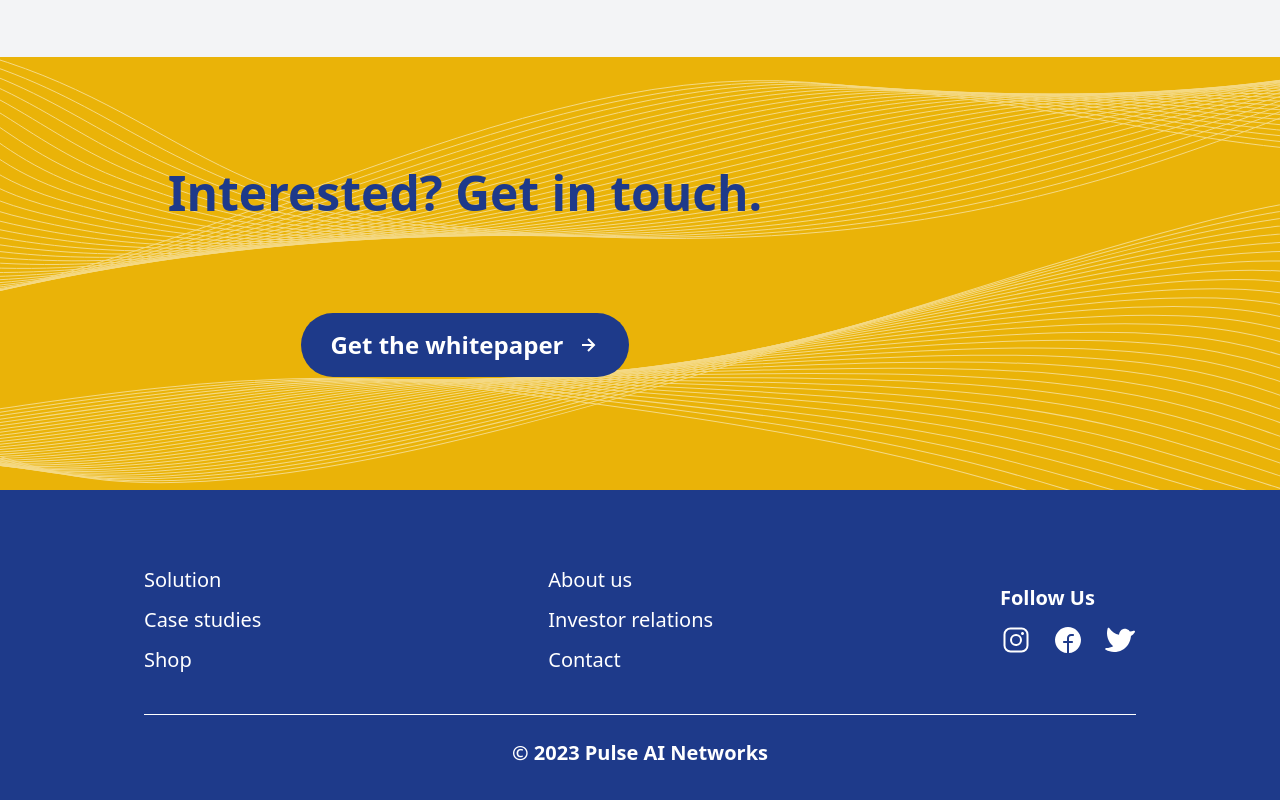
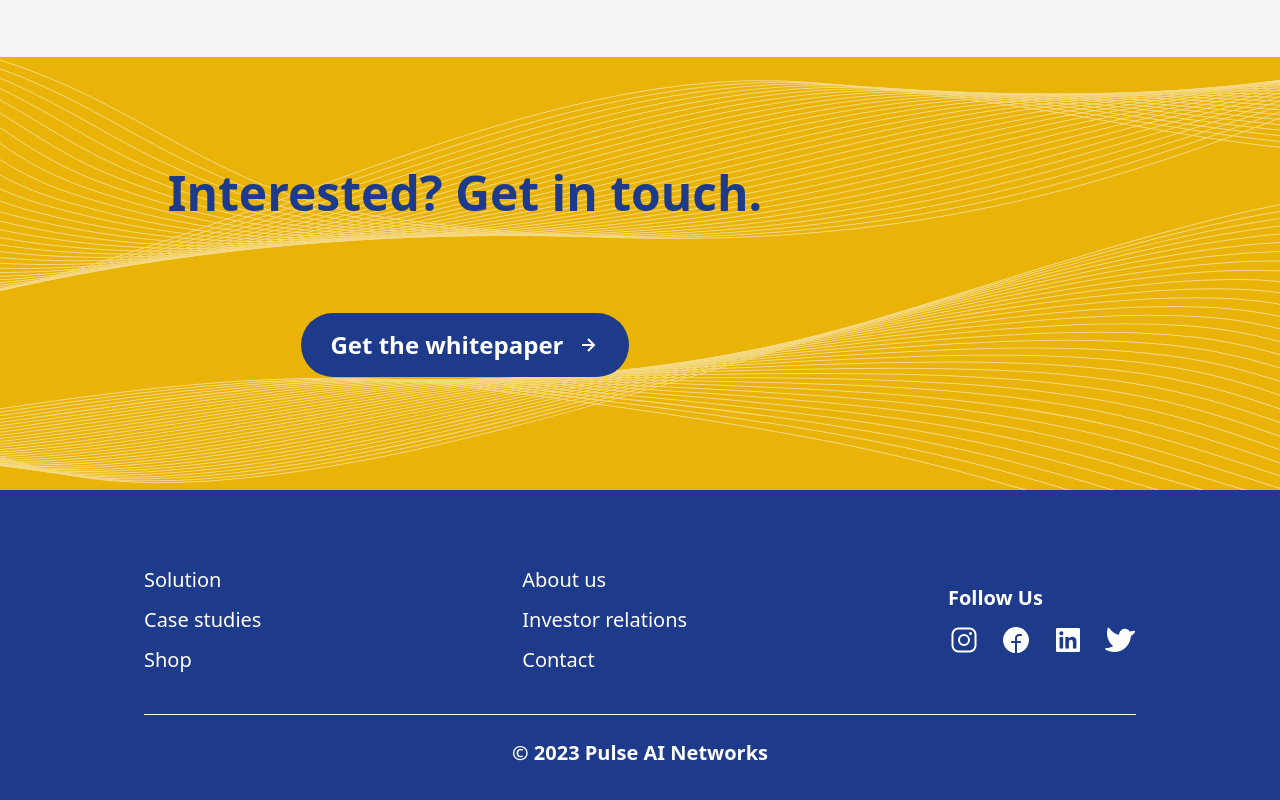
Before and after one commit to PhillipNzau/pulse-network, an Angular app: page /solutions in a window 1280 px wide. Shown: the part 1836-2636 px from the top of the page. Built offline with nearby package versions, Linux system fonts and the light colour scheme.

Commit message:
download white paper and links fix

```diff
--- a/src/app/pages/home/home.component.html
+++ b/src/app/pages/home/home.component.html
@@ -223,7 +223,9 @@
     Metering for Resource Management
   </h1>
 
-  <div
+  <a
+    href="../../../assets/Pulse Smart Metering Whitepaper.pdf"
+    download
     class="flex items-center justify-center gap-3 rounded-[35px] bg-blue-900 md:w-[328px] p-3 mt-4 hover:cursor-pointer"
   >
     <p class="md:text-2xl font-bold text-white">Get the whitepaper</p>
@@ -238,5 +240,5 @@
         d="m11.293 17.293 1.414 1.414L19.414 12l-6.707-6.707-1.414 1.414L15.586 11H6v2h9.586z"
       ></path>
     </svg>
-  </div>
+  </a>
 </section>
--- a/src/app/pages/solutions/solutions.component.html
+++ b/src/app/pages/solutions/solutions.component.html
@@ -140,7 +140,9 @@
       Interested? Get in touch.
     </h1>
 
-    <div
+    <a
+      href="../../../assets/Pulse Smart Metering Whitepaper.pdf"
+      download
       class="flex items-center justify-center gap-3 rounded-[35px] bg-blue-900 md:h-16 md:w-[328px] p-3 mt-4 hover:cursor-pointer"
     >
       <p class="md:text-2xl font-bold text-white">Get the whitepaper</p>
@@ -155,6 +157,6 @@
           d="m11.293 17.293 1.414 1.414L19.414 12l-6.707-6.707-1.414 1.414L15.586 11H6v2h9.586z"
         ></path>
       </svg>
-    </div>
+    </a>
   </div>
 </section>
--- a/src/app/shared/components/footer/footer.component.html
+++ b/src/app/shared/components/footer/footer.component.html
@@ -11,7 +11,13 @@
       <p class="text-xl hover:cursor-pointer" [routerLink]="'about/case-study'">
         Case studies
       </p>
-      <p class="text-xl hover:cursor-pointer" [routerLink]="''">Shop</p>
+      <a
+        class="text-xl hover:cursor-pointer"
+        href="https://shop.pulsenetworks.co.za/"
+        target="_blank"
+      >
+        Shop
+      </a>
     </div>
     <div class="flex flex-col gap-3 text-center md:text-start">
       <p class="text-xl hover:cursor-pointer" [routerLink]="'about/'">
@@ -30,13 +36,29 @@
     <div class="flex flex-col gap-3 text-center md:text-start">
       <p class="font-bold md:text-xl">Follow Us</p>
       <div class="flex gap-5">
-        <a>
+        <a href="https://www.instagram.com/pulsenetai/" target="_blank">
           <img src="../../../../assets/imgs/icons/ig.svg" alt="Instagram" />
         </a>
-        <a>
+        <a href="" target="_blank">
           <img src="../../../../assets/imgs/icons/fb.svg" alt="Facebook" />
         </a>
-        <a>
+        <a
+          href="https://www.linkedin.com/company/pulsenetworksai/"
+          target="_blank"
+        >
+          <svg
+            xmlns="http://www.w3.org/2000/svg"
+            width="32"
+            height="32"
+            viewBox="0 0 24 24"
+            style="fill: rgba(255, 255, 255, 1)"
+          >
+            <path
+              d="M20 3H4a1 1 0 0 0-1 1v16a1 1 0 0 0 1 1h16a1 1 0 0 0 1-1V4a1 1 0 0 0-1-1zM8.339 18.337H5.667v-8.59h2.672v8.59zM7.003 8.574a1.548 1.548 0 1 1 0-3.096 1.548 1.548 0 0 1 0 3.096zm11.335 9.763h-2.669V14.16c0-.996-.018-2.277-1.388-2.277-1.39 0-1.601 1.086-1.601 2.207v4.248h-2.667v-8.59h2.56v1.174h.037c.355-.675 1.227-1.387 2.524-1.387 2.704 0 3.203 1.778 3.203 4.092v4.71z"
+            ></path>
+          </svg>
+        </a>
+        <a href="https://twitter.com/pulseainet" target="_blank">
           <img src="../../../../assets/imgs/icons/tw.svg" alt="Twitter" />
         </a>
       </div>
--- a/src/app/shared/components/navbar/navbar.component.html
+++ b/src/app/shared/components/navbar/navbar.component.html
@@ -66,12 +66,8 @@
       <a>Solutions</a>
     </li>
 
-    <li
-      class="hover:cursor-pointer"
-      [routerLink]="'shop'"
-      (click)="topBar = shopTop"
-    >
-      <a>Shop</a>
+    <li class="hover:cursor-pointer" (click)="topBar = shopTop">
+      <a href="https://shop.pulsenetworks.co.za/" target="_blank">Shop</a>
     </li>
 
     <li
@@ -142,8 +138,8 @@
     <a>Solutions</a>
   </li>
 
-  <li class="hover:cursor-pointer" [routerLink]="'shop'" (click)="toggleMenu()">
-    <a>Shop</a>
+  <li class="hover:cursor-pointer" (click)="toggleMenu()">
+    <a href="https://shop.pulsenetworks.co.za/" target="_blank">Shop</a>
   </li>
 
   <li
```
Also changed, not shown: 1 other file (tests, documents, lock files or other folders).
